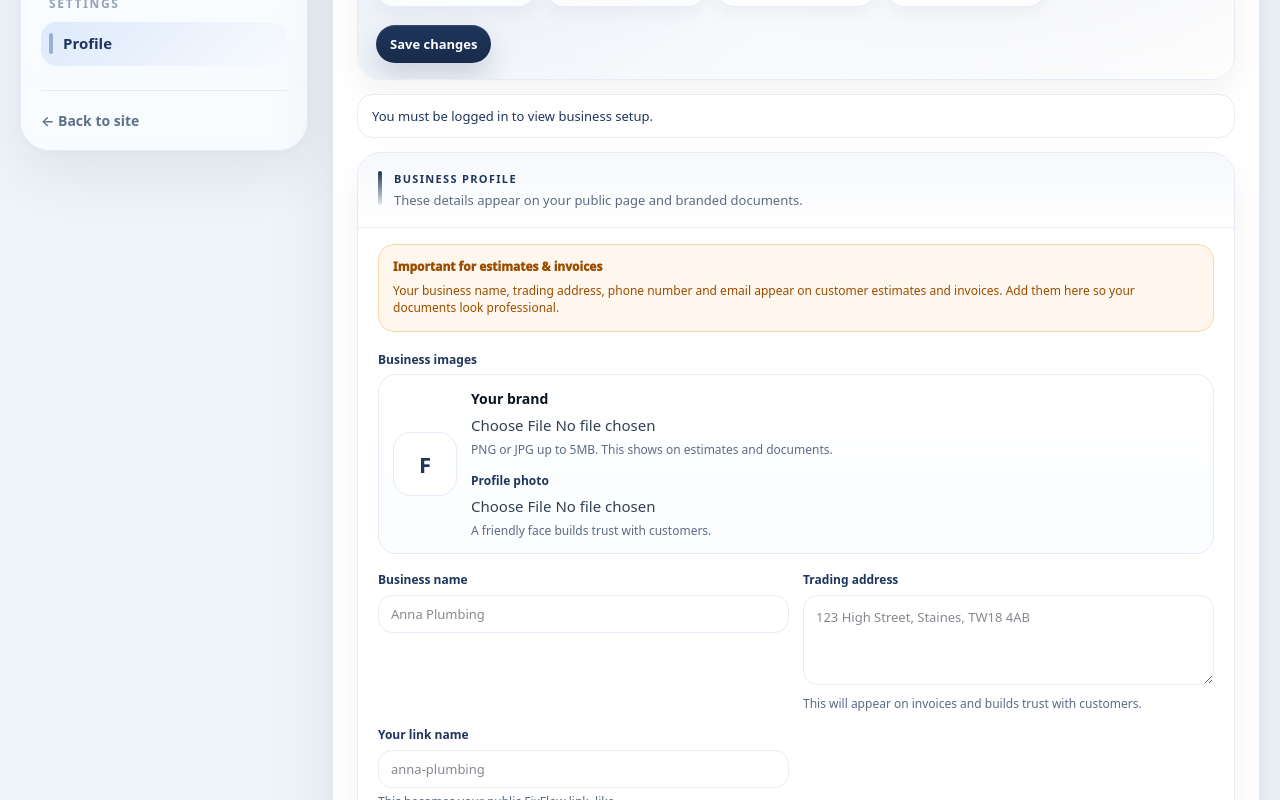
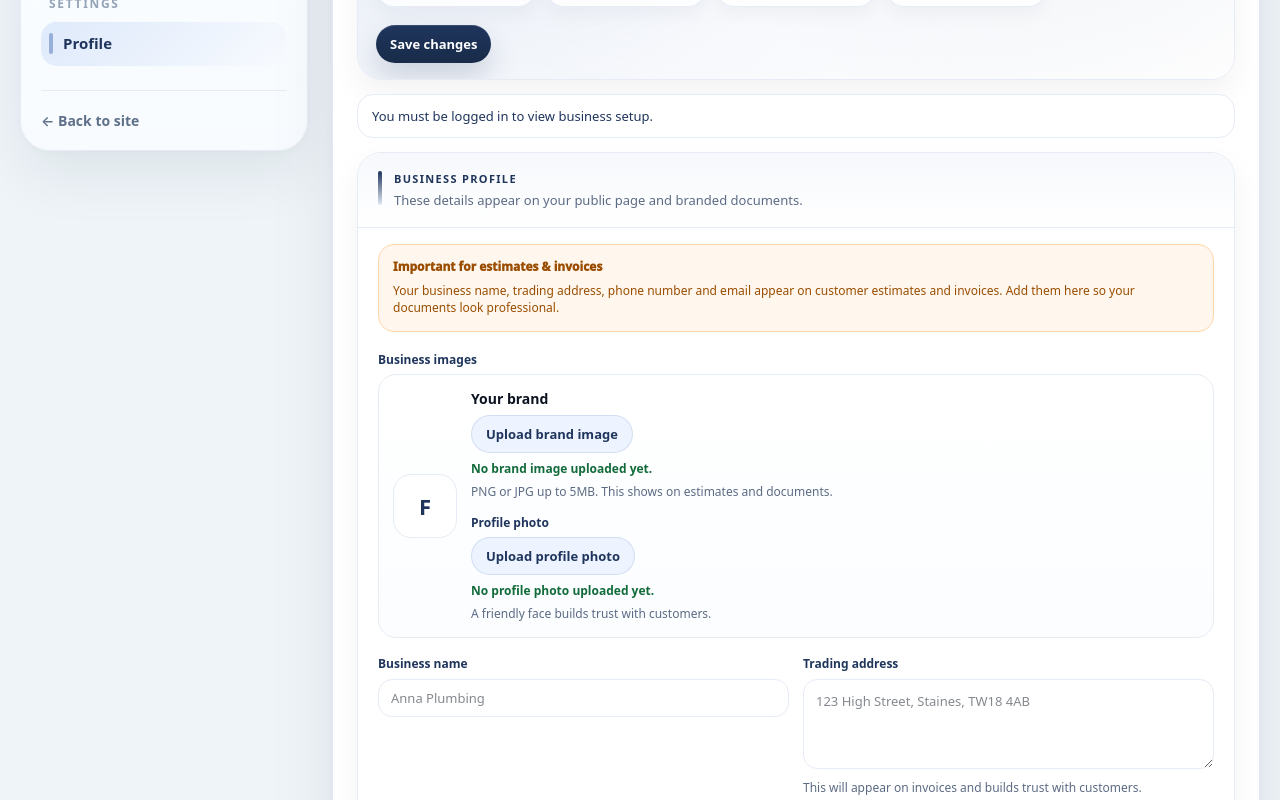
Before and after one commit to info284/fixflow, a Next.js app: page /dashboard/profile in a window 1280 px wide. Shown: the part 483-1283 px from the top of the page. Built offline with nearby package versions, Linux system fonts and the light colour scheme; no server answers.

Commit message:
Improve business image upload UI

```diff
--- a/app/dashboard/profile/page.tsx
+++ b/app/dashboard/profile/page.tsx
@@ -1622,26 +1622,49 @@ const reviewStats = useMemo(() => {
 
                     <div className="ff-logoPick">
                       <div className="ff-logoMiniTitle">Your brand</div>
+<label className="ff-btn ff-btnSoftPrimary">
+  {profile?.logo_url ? "Change brand image" : "Upload brand image"}
+
   <input
     type="file"
     accept="image/*"
     onChange={onLogoPicked}
-                        className="ff-file"
     disabled={logoUploading || loading}
+    style={{ display: "none" }}
   />
+</label>
+
+<div className="ff-helpOk">
+  {profile?.logo_url
+    ? "Brand image saved ✅"
+    : "No brand image uploaded yet."}
+</div>
+
 <div className="ff-help">
   PNG or JPG up to 5MB. This shows on estimates and documents.
 </div>
 <div style={{ marginTop: 14 }}>
 <label className="ff-label">Profile photo</label>
+
+<label className="ff-btn ff-btnSoftPrimary">
+  {profile?.profile_photo_url
+    ? "Change profile photo"
+    : "Upload profile photo"}
 
   <input
     type="file"
     accept="image/*"
     onChange={onProfilePhotoPicked}
-  className="ff-file"
     disabled={profilePhotoUploading || loading}
+    style={{ display: "none" }}
   />
+</label>
+
+<div className="ff-helpOk">
+  {profile?.profile_photo_url
+    ? "Profile photo saved ✅"
+    : "No profile photo uploaded yet."}
+</div>
 
 <div className="ff-help">
   A friendly face builds trust with customers.
@@ -2854,6 +2877,11 @@ const styles = `
   font-size:13px;
   color:#1f355c;
 }
+.ff-logoPick .ff-btn {
+  width: fit-content;
+  margin-bottom: 8px;
+}
+
 .ff-progressWrap{
   margin-top:16px;
   padding:14px;
```
Lines whose indentation alone changed are shown as unchanged.
